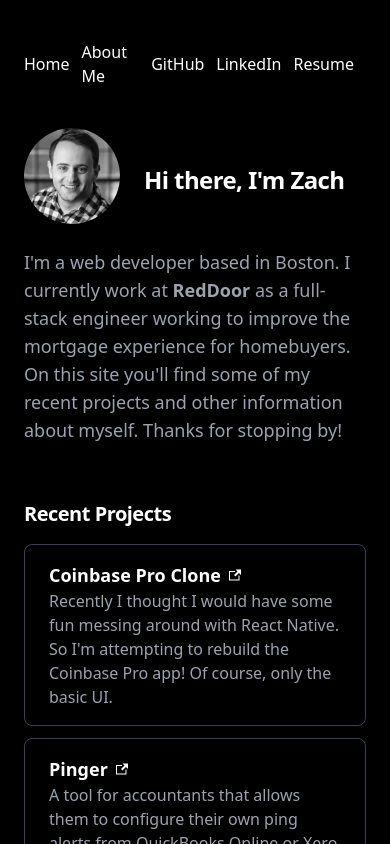
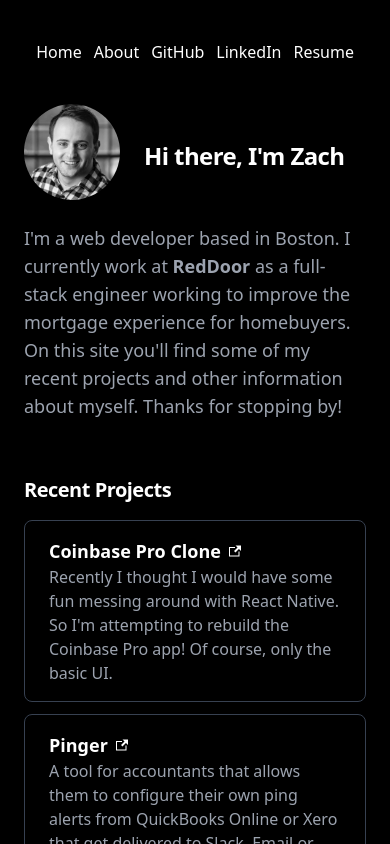
Before and after one commit to zachweinberg/personal-site, a Next.js app: page / in a window 390 px wide. Shown: the top 844 px of the page. Built offline with nearby package versions, Linux system fonts and the light colour scheme; no server answers.

Commit message:
Fix mobile text

```diff
--- a/components/Nav.tsx
+++ b/components/Nav.tsx
@@ -7,7 +7,7 @@ const Nav: React.FunctionComponent = () => {
         <a className="pr-3 md:pr-6 md:text-lg hover:text-gray-300">Home</a>
       </Link>
       <Link href="/about">
-        <a className="pr-3 md:pr-6 md:text-lg hover:text-gray-300">About Me</a>
+        <a className="pr-3 md:pr-6 md:text-lg hover:text-gray-300">About</a>
       </Link>
       <a
         className="pr-3 md:pr-6 md:text-lg hover:text-gray-300"
```
